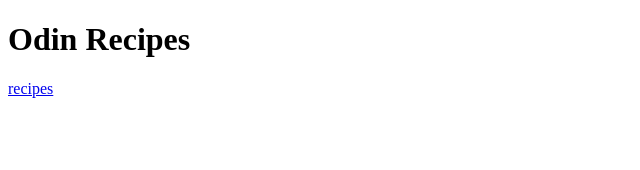
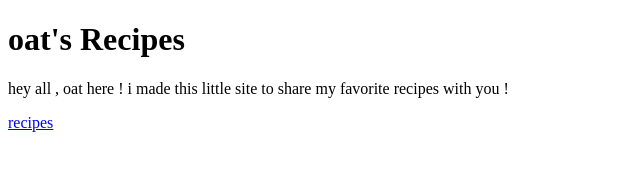
Before and after one commit to oats-milk/odin-recipes, a plain HTML site: page index.html in a window 1280 px wide. Shown: the whole page, without its empty margins (0-640 px from the left). Drawn offline with Linux system fonts and the light colour scheme.

Commit message:
add a new paragraph to index.html

```diff
--- a/index.html
+++ b/index.html
@@ -4,10 +4,11 @@
     <meta charset="UTF-8">
     <meta http-equiv="X-UA-Compatible" content="IE=edge">
     <meta name="viewport" content="width=device-width, initial-scale=1.0">
-    <title>Odin Recipes</title>
+    <title>oat's recipes</title>
 </head>
 <body>
-    <h1>Odin Recipes</h1>
+    <h1>oat's Recipes</h1>
+    <p>hey all , oat here ! i made this little site to share my favorite recipes with you !</p>
     <p><a href="./recipes/recipes.html">recipes</a></p>
 </body>
 </html>
```
